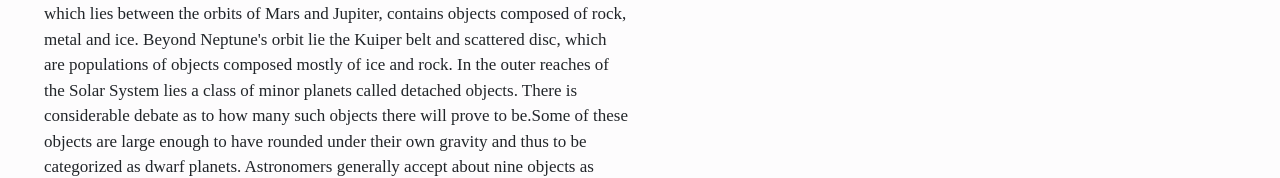
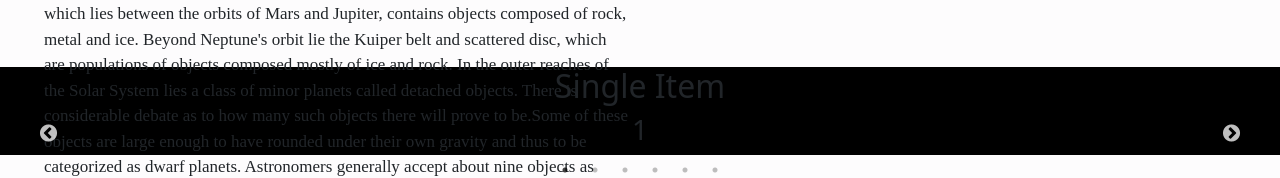
Before and after one commit to Tanmay2510/NasApi, a React (Create React App) app: page / in a window 1280 px wide. Shown: the part 631-809 px from the top of the page. Built offline with nearby package versions, Linux system fonts and the light colour scheme; a web font is replaced by a local one.

Commit message:
Added carousel slick

```diff
--- a/package.json
+++ b/package.json
@@ -17,7 +17,9 @@
     "react-drag-reorder": "^1.2.0",
     "react-icons": "^4.4.0",
     "react-scripts": "5.0.1",
+    "react-slick": "^0.29.0",
     "react-tsparticles": "^2.1.3",
+    "slick-carousel": "^1.8.1",
     "tsparticles": "^2.1.3",
     "web-vitals": "^2.1.4"
   },
--- a/src/App.js
+++ b/src/App.js
@@ -1,6 +1,7 @@
 import './App.css';
 import Allsection from './Components/Allsection';
-
+import "slick-carousel/slick/slick.css";
+import "slick-carousel/slick/slick-theme.css";
 function App() {
   return (
     <div className="App">
--- /dev/null
+++ b/src/Components/Allsection.css
@@ -0,0 +1,3 @@
+.middle{
+    margin-top: -34%;
+}
--- a/src/Components/Allsection.js
+++ b/src/Components/Allsection.js
@@ -1,7 +1,8 @@
 import React from 'react'
 import Halftop from './Halftop';
 import Nab from './Nab';
-
+import Thecar from './Thecar';
+import './Allsection.css';
 function Allsection() {
   return (
     <div>
@@ -10,6 +11,7 @@ function Allsection() {
     <Halftop />
     </section>
     <section className='middle'>
+    <Thecar />
     </section>
     </div>
 
--- /dev/null
+++ b/src/Components/Thecar.css
@@ -0,0 +1,13 @@
+.cara{
+    background-color: black;
+
+}
+
+.slick-prev {
+    left: 3% !important;
+    z-index: 1;
+  }
+  .slick-next {
+    right: 3% !important;
+    z-index: 1;
+  }
--- a/src/Components/Thecar.js
+++ b/src/Components/Thecar.js
@@ -1,9 +1,43 @@
 import React from 'react'
+import './Thecar.css'
+import Slider from "react-slick";
 
 function Thecar() {
+  const settings = {
+    dots: true,
+    fade:true,
+    infinite: true,
+    speed: 700,
+    slidesToShow: 1,
+    slidesToScroll: 1,
+  };
   return (
-    <div>Thecar</div>
-  )
-}
+    <div className='cara'>
+      <h2> Single Item</h2>
+      <Slider {...settings}>
+        <div>
+          <h3>1</h3>
+        </div>
+        <div>
+          <h3>2</h3>
+        </div>
+        <div>
+          <h3>3</h3>
+        </div>
+        <div>
+          <h3>4</h3>
+        </div>
+        <div>
+          <h3>5</h3>
+        </div>
+        <div>
+          <h3>6</h3>
+        </div>
+      </Slider>
+    </div>
+  );
+  }
+
+
 
 export default Thecar
--- a/src/Components/Theotherhalf.css
+++ b/src/Components/Theotherhalf.css
@@ -16,6 +16,7 @@
 .sun{
     clip-path: inset(0 0 70% 0);
     margin-top:-9px ;
+    z-index: 0;
 }
 .jup{
     width: 17%;
```
Also changed, not shown: 1 other file (tests, documents, lock files or other folders).
